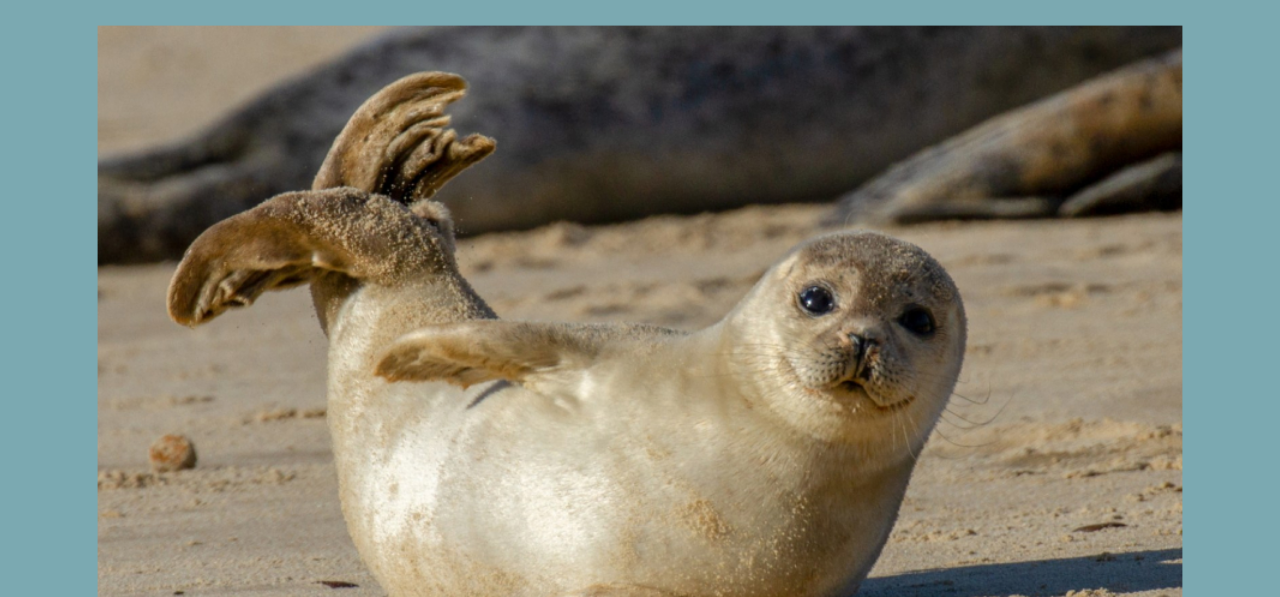
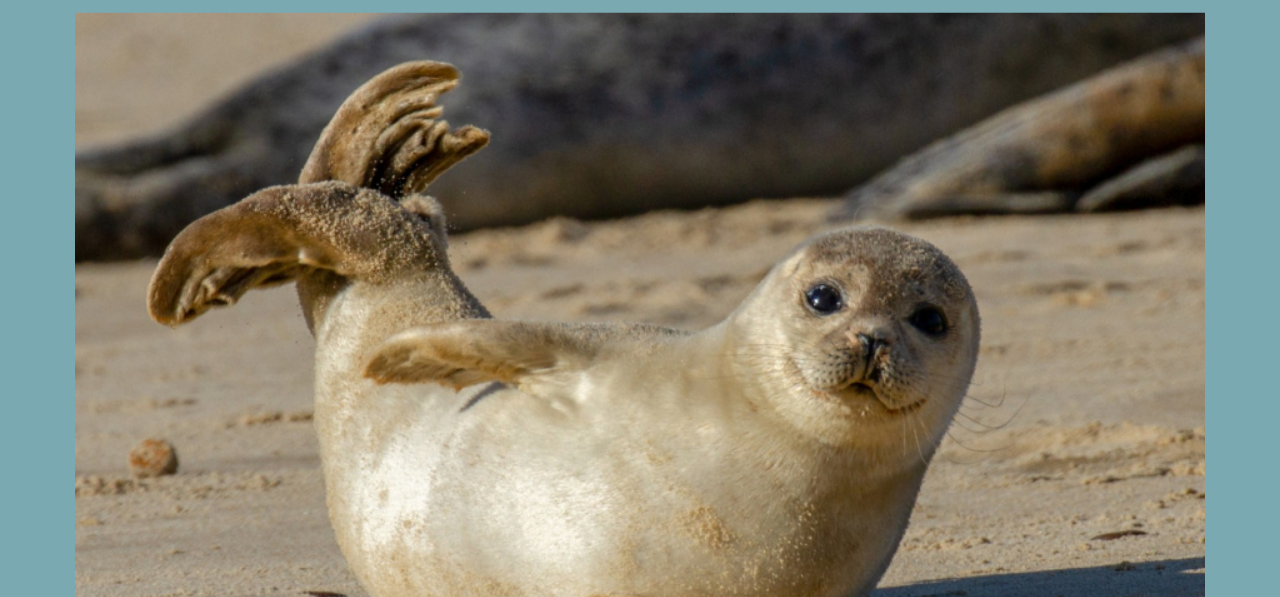
Before and after one commit to Lamrous17/Seals, a plain HTML site: page Types.html in a window 1280 px wide. In both pictures the pointer is over the picture 640 px from the left and 537 px from the top of the page. Shown: the part 203-800 px from the top of the page. Drawn offline with Linux system fonts and the light colour scheme.

Commit message:
Update index.css

```diff
--- a/index.css
+++ b/index.css
@@ -199,6 +199,8 @@ img {
   padding: 45px;
   display: inline-block;
   border: 5px solid rgba(0, 0, 0, 0.3);
+  box-shadow: 0px 4px 4px 0px #00000040;
+  box-shadow: 0px 4px 4px 0px #00000040;
 
 }
 
@@ -207,7 +209,7 @@ img {
 }
 
 .seal-photo:hover{
-  transform: scale(1.2);
+  transform: scale(1.25);
 }
 
 .back-btn{
```
